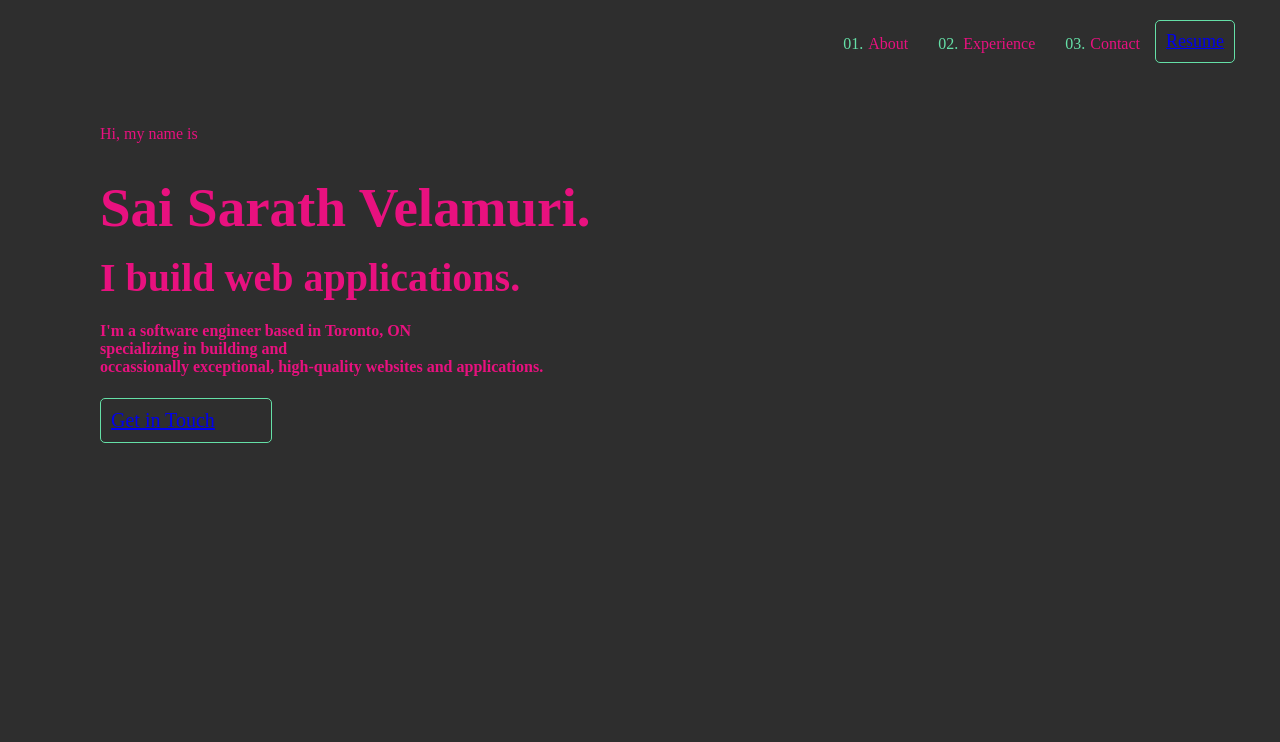
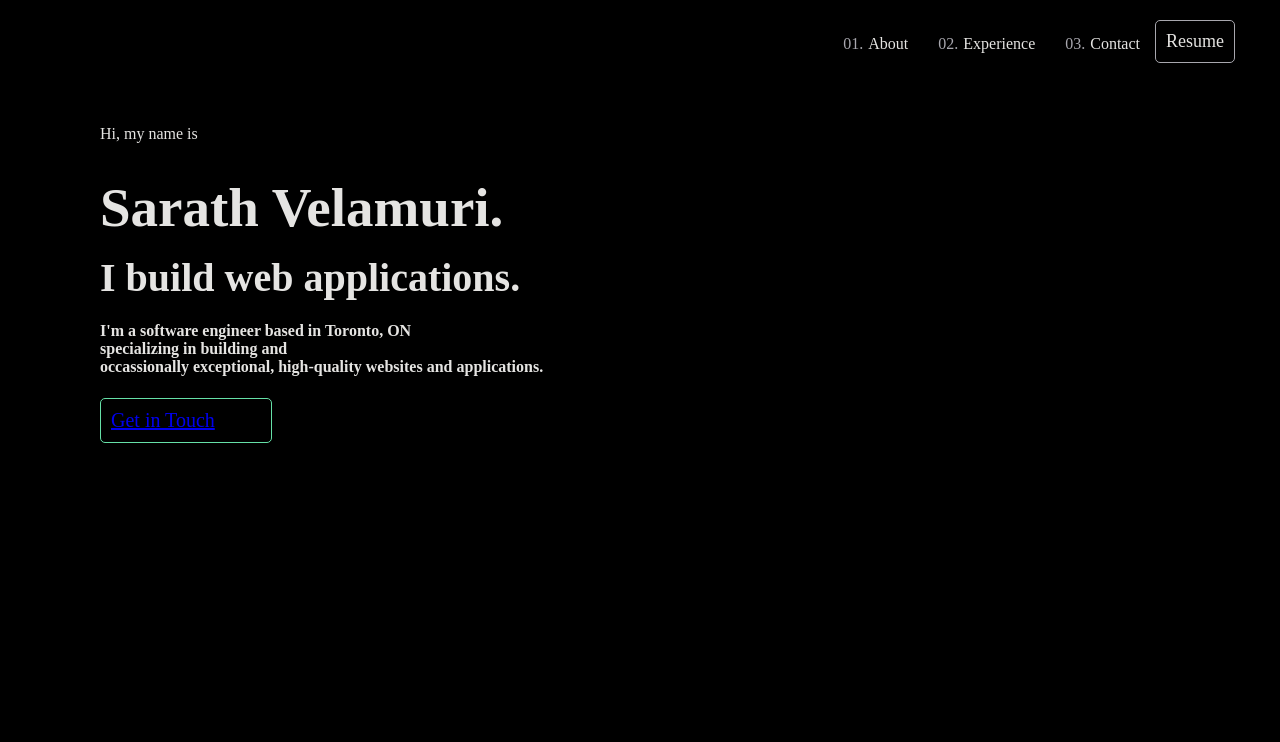
Before and after one commit to sai-velamuri/portfolio, a React (Create React App) app: page / in a window 1280 px wide. Shown: the top 742 px of the page. Built offline with nearby package versions, Linux system fonts and the light colour scheme.

Commit message:
added loading gif

```diff
--- a/src/components/About.js
+++ b/src/components/About.js
@@ -34,7 +34,7 @@ export default function About() {
       <br/>
       <br/>
       <h2 style={name}>
-        Sai Sarath Velamuri.
+        Sarath Velamuri.
       </h2>
       <h3 style={content}>
         I build web applications.
--- a/src/components/App.js
+++ b/src/components/App.js
@@ -1,4 +1,5 @@
-import React, { useRef } from 'react';
+import React, { useRef, useState, useEffect } from 'react';
+import LoadingGif from './LoadingGif';
 import Header from './Header';
 import About from './About';
 import AboutMe from './AboutMe';
@@ -6,8 +7,8 @@ import Experience from './Experience';
 import Contact from './Contact';
 
 const container = {
-  backgroundColor: '#2e2e2e',
-  color: '#E8117F',
+  backgroundColor: 'black',
+  color: '#e5e4e2',
 }
 
 const aboutStyle = {
@@ -15,6 +16,7 @@ const aboutStyle = {
 }
 
 export default function App() {
+  const [displayLoadingGif, setDisplayLoadingGif] = useState(true)
   const aboutMeRef = useRef(null)
   const experienceRef = useRef(null)
   const contactRef = useRef(null)
@@ -45,8 +47,18 @@ export default function App() {
     }
   };
 
+  useEffect(() => {
+    setTimeout(() => {
+      setDisplayLoadingGif(false)
+    }, 3000)
+  }, [])
+
   return (
     <div style={container}>
+      {
+        displayLoadingGif ?
+        <LoadingGif /> :
+        <div>
           <Header scrollToFront={scrollToFront}/>
           <div style={aboutStyle}>
             <About />
@@ -55,5 +67,7 @@ export default function App() {
             <Contact ref={contactRef} />
           </div>
         </div>
+      }
+    </div>
   )
 }
--- a/src/components/Header.js
+++ b/src/components/Header.js
@@ -16,7 +16,7 @@ const header_list = {
 };
 
 const list__digits = {
-  color: '#65e0a7',
+  color: '#a8a7ae',
   marginRight: '5px'
 };
 
@@ -28,7 +28,7 @@ const list__style = {
 
 const resume_button = {
   fontSize: '18px',
-  border: '1px solid #65e0a7',
+  border: '1px solid #a8a7ae',
   borderRadius: '5px',
   float: 'right',
   padding: '10px',
@@ -45,7 +45,17 @@ export default function Header({ scrollToFront }) {
 
         </li>
         <li style={resume_button}>
-          <a href={resume} target='_blank' rel="noopener noreferrer">Resume</a>
+          <a
+            href={resume}
+            target='_blank'
+            rel="noopener noreferrer"
+            style={{
+              textDecoration: 'none',
+              color: '#e5e4e2'
+            }}
+          >
+            Resume
+          </a>
         </li>
         <li
           style={list__style}
--- /dev/null
+++ b/src/components/LoadingGif.js
@@ -0,0 +1,24 @@
+import React from 'react';
+import LoadingGifIcon from '../assets/loadingscreen.gif';
+
+const loadingGifStyle = {
+  display: 'flex',
+  justifyContent: 'center',
+  alignItems: 'center',
+  height: '100vh',
+  width: '100vw'
+}
+
+export default function LoadingGif() {
+  return (
+    <div
+      style={loadingGifStyle}
+    >
+      <img
+        src={LoadingGifIcon}
+        alt='loadingGif'
+        style={{}}
+      />
+    </div>
+  )
+}
```
Also changed, not shown: 1 other file (tests, documents, lock files or other folders). Lines whose indentation alone changed are shown as unchanged.
